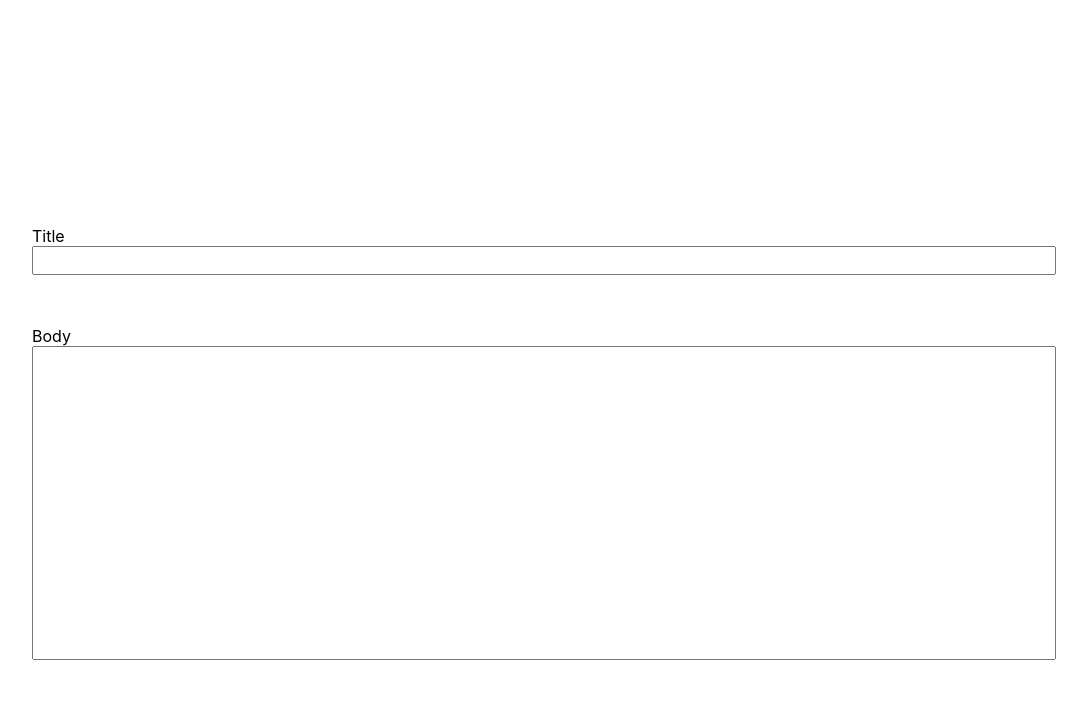
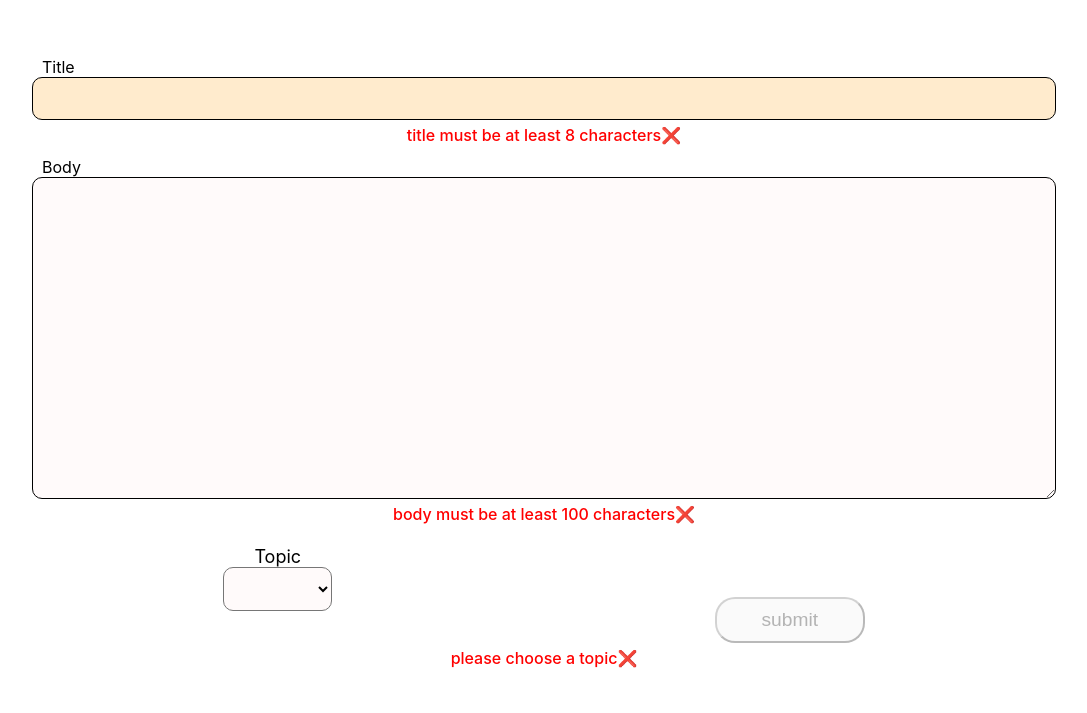
Before and after one commit to thendo90/fe-project, a React (Create React App) app: page /articles/post in a window 1280 px wide. Shown: the part 209-922 px from the top of the page, without its empty margins (96-1183 px from the left). Built offline with nearby package versions, Linux system fonts and the light colour scheme.

Commit message:
finish ArticleForm

```diff
--- a/src/components/Articles/ArticleForm.js
+++ b/src/components/Articles/ArticleForm.js
@@ -1,25 +1,93 @@
 import styles from "./ArticleForm.module.css";
-import React, { useContext, useState } from "react";
+import React, { useContext, useEffect, useState } from "react";
 import { UserContext } from "../../contexts/UserContext";
+import { postArticle } from "../api/api";
+import { Link } from "react-router-dom";
 
 export default function ArticleForm() {
   const { loggedInUser } = useContext(UserContext);
   const [article, setArticle] = useState({
-    author: loggedInUser,
+    author: loggedInUser.username,
     title: "",
     body: "",
     topic: "",
   });
   const [disableSubmit, setDisableSubmit] = useState(true);
+  const [articlePostValidation, setArticlePostValidation] = useState(false);
+  const [inputValidation, setInputValidation] = useState({
+    title: true,
+    body: true,
+    topic: true,
+  });
+  const [postedId, setPostedId] = useState(null);
+
+  useEffect(() => {
+    if (article.title.length > 7) {
+      setInputValidation((prev) => {
+        return { ...prev, title: false };
+      });
+    } else {
+      setInputValidation((prev) => {
+        return { ...prev, title: true };
+      });
+    }
+
+    if (article.body.length >= 100) {
+      setInputValidation((prev) => {
+        return { ...prev, body: false };
+      });
+    } else {
+      setInputValidation((prev) => {
+        return { ...prev, body: true };
+      });
+    }
+
+    if (article.topic !== "") {
+      setInputValidation((prev) => {
+        return { ...prev, topic: false };
+      });
+    } else {
+      setInputValidation((prev) => {
+        return { ...prev, topic: true };
+      });
+    }
+
+    if (
+      article.title.length >= 8 &&
+      article.body.length >= 100 &&
+      article.topic !== ""
+    ) {
+      setDisableSubmit(false);
+    }
+  }, [article]);
 
   const handleSubmit = (event) => {
     event.preventDefault();
+
+    postArticle(article)
+      .then(({ article }) => {
+        setDisableSubmit(true);
+        setArticlePostValidation(true);
+        setArticle({
+          author: loggedInUser.username,
+          title: "",
+          body: "",
+          topic: "",
+        });
+        setPostedId(article.article_id);
+      })
+      .catch((err) => {});
   };
 
-  const handleChange = () => {};
+  const handleChange = (event) => {
+    setArticle((prev) => {
+      return { ...prev, [event.target.id]: event.target.value };
+    });
+  };
 
   return (
     <main className={styles.ArticleForm}>
+      {!articlePostValidation && (
         <form
           className={styles.ArticleForm__form}
           onSubmit={(event) => {
@@ -34,34 +102,111 @@ export default function ArticleForm() {
             type="text"
             value={article.title}
             onChange={handleChange}
-          className={styles.ArticleForm__input}
+            className={styles.ArticleForm__title}
           ></input>
+
+          <p
+            className={
+              inputValidation.title
+                ? styles.ArticleForm__inputInvalid
+                : styles.ArticleForm__inputValid
+            }
+          >
+            title must be at least 8 characters
+          </p>
+
           <label htmlFor="body" className={styles.ArticleForm__label}>
             Body
           </label>
-        <input
+          <textarea
             id="body"
             type="text"
             value={article.body}
             onChange={handleChange}
             className={styles.ArticleForm__body}
-        ></input>
-        <label htmlFor="topic" className={styles.ArticleForm__label}>
+          ></textarea>
+
+          <p
+            className={
+              inputValidation.body
+                ? styles.ArticleForm__inputInvalid
+                : styles.ArticleForm__inputValid
+            }
+          >
+            body must be at least 100 characters
+          </p>
+
+          <section className={styles.ArticleForm__topicButtonWrapper}>
+            <label htmlFor="topic" className={styles.ArticleForm__topicLabel}>
               Topic
-        </label>
-        <input
+              <select
                 id="topic"
-          type="text"
+                className={styles.ArticleForm__select}
                 value={article.topic}
                 onChange={handleChange}
-          className={styles.ArticleForm__input}
-        ></input>
-        <button disabled={disableSubmit} className={styles.ArticleForm__submit}>
+              >
+                <option
+                  value={""}
+                  className={styles.ArticleForm__option}
+                ></option>
+                <option
+                  value={"cooking"}
+                  className={styles.ArticleForm__option}
+                >
+                  Cooking
+                </option>
+                <option value={"coding"} className={styles.ArticleForm__option}>
+                  Coding
+                </option>
+                <option
+                  value={"football"}
+                  className={styles.ArticleForm__option}
+                >
+                  Football
+                </option>
+              </select>
+            </label>
+            <button
+              aria-label="submit article"
+              disabled={disableSubmit}
+              className={styles.ArticleForm__submit}
+            >
               submit
             </button>
-        {/* {postSuccess && <p>Comment posted!</p>}
-      {error && <p>Something went wrong...</p>} */}
+          </section>
+
+          <p
+            className={
+              inputValidation.topic
+                ? styles.ArticleForm__inputInvalid
+                : styles.ArticleForm__inputValid
+            }
+          >
+            please choose a topic
+          </p>
         </form>
+      )}
+      {articlePostValidation && (
+        <h2 className={styles.ArticleForm__submitted}>
+          Article posted!
+          <Link
+            aria-label="view posted article"
+            className={styles.ArticleForm__link}
+            to={`/articles/${postedId}`}
+          >
+            View article
+          </Link>
+          <button
+            aria-label="post again"
+            className={styles.ArticleForm__submit}
+            onClick={() => {
+              setArticlePostValidation(false);
+            }}
+          >
+            post another?
+          </button>
+        </h2>
+      )}
     </main>
   );
 }
--- a/src/components/Articles/ArticleForm.module.css
+++ b/src/components/Articles/ArticleForm.module.css
@@ -1,6 +1,6 @@
 .ArticleForm {
   margin: 10%;
-  margin-top: 30%;
+  margin-top: 20%;
 }
 
 .ArticleForm__form {
@@ -9,17 +9,42 @@
 }
 
 .ArticleForm__label {
+  margin-top: 10px;
+  text-indent: 10px;
   text-align: left;
-  margin-top: 5%;
 }
 
-.ArticleForm__input {
-  padding: 5px;
+.ArticleForm__topicLabel {
+  display: flex;
+  flex-direction: column;
+  font-size: large;
 }
+
+.ArticleForm__select {
+  padding: 10px;
+  font-size: large;
+  border-radius: 10px;
+  background-color: snow;
+}
+
+.ArticleForm__title,
 .ArticleForm__body {
-  padding: 5px;
+  font-size: large;
+  border-radius: 10px;
+  border: 1px solid black;
+  padding: 10px;
+  background-color: snow;
+}
+
+.ArticleForm__body {
   height: 300px;
-  vertical-align: top;
+}
+
+.ArticleForm__title,
+.ArticleForm__body .ArticleForm__title:focus,
+.ArticleForm__body:focus,
+.ArticleForm__select:focus {
+  background-color: blanchedalmond;
 }
 
 .ArticleForm__submit {
@@ -30,3 +55,49 @@
   width: 150px;
   align-self: center;
 }
+
+.ArticleForm__topicButtonWrapper {
+  margin-top: 20px;
+  justify-content: space-around;
+  display: flex;
+  flex-direction: row;
+}
+
+.ArticleForm__inputInvalid {
+  margin-top: 5px;
+  font-weight: 500;
+  color: red;
+}
+
+.ArticleForm__inputInvalid::after {
+  content: "❌";
+}
+
+.ArticleForm__inputValid {
+  margin-top: 5px;
+  color: green;
+}
+
+.ArticleForm__inputValid::after {
+  content: "✅";
+}
+
+.ArticleForm__submitted {
+  display: flex;
+  flex-direction: column;
+  margin-top: 100%;
+}
+
+.ArticleForm__link {
+  align-self: center;
+  width: 150px;
+  margin: 5%;
+  padding: 10px;
+  color: white;
+  background: firebrick;
+  text-decoration: none;
+  border-radius: 20px;
+  box-shadow: 2px 2px 2px black;
+  font-size: 25px;
+  margin-top: 10px;
+}
```
Lines whose indentation alone changed are shown as unchanged.
